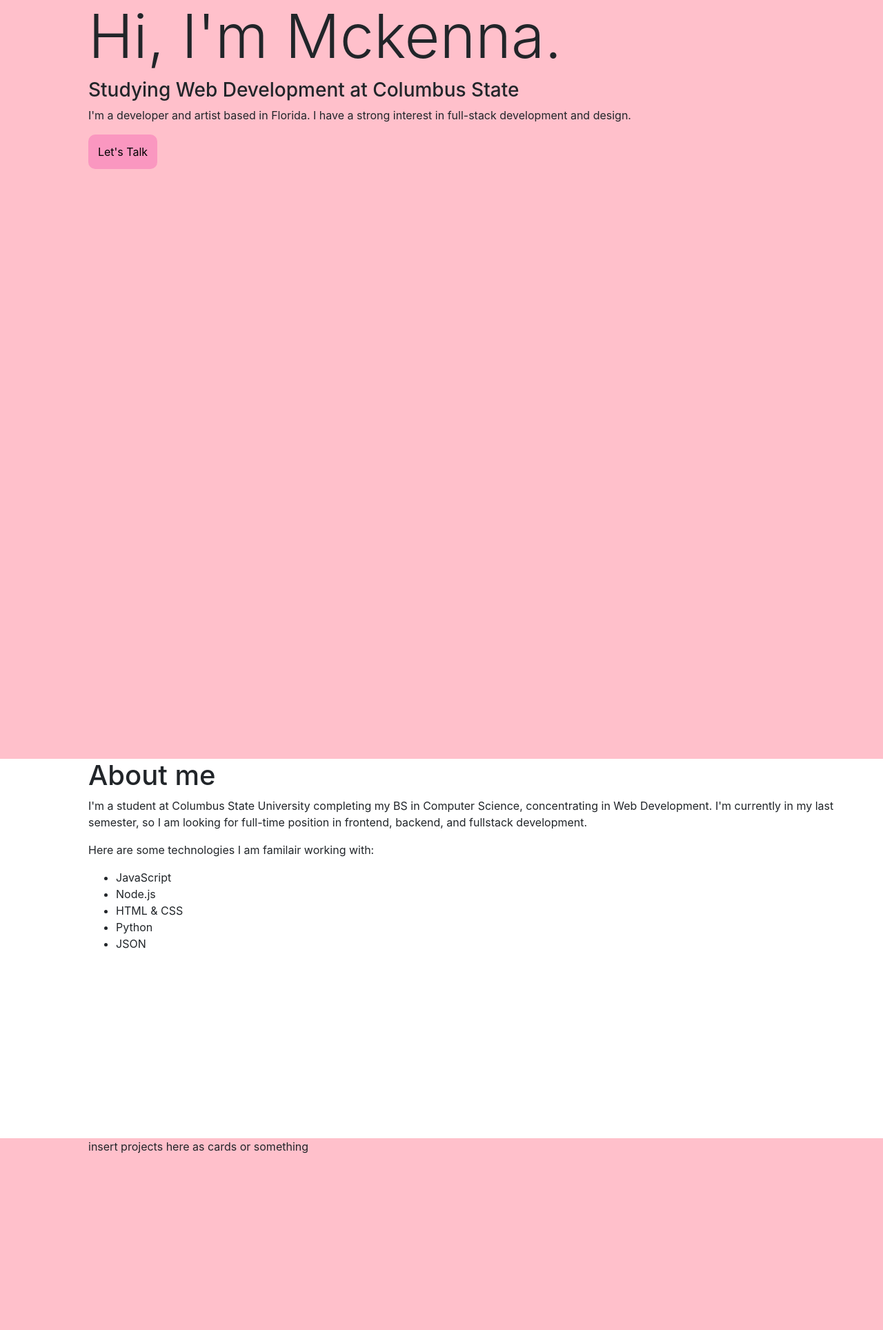
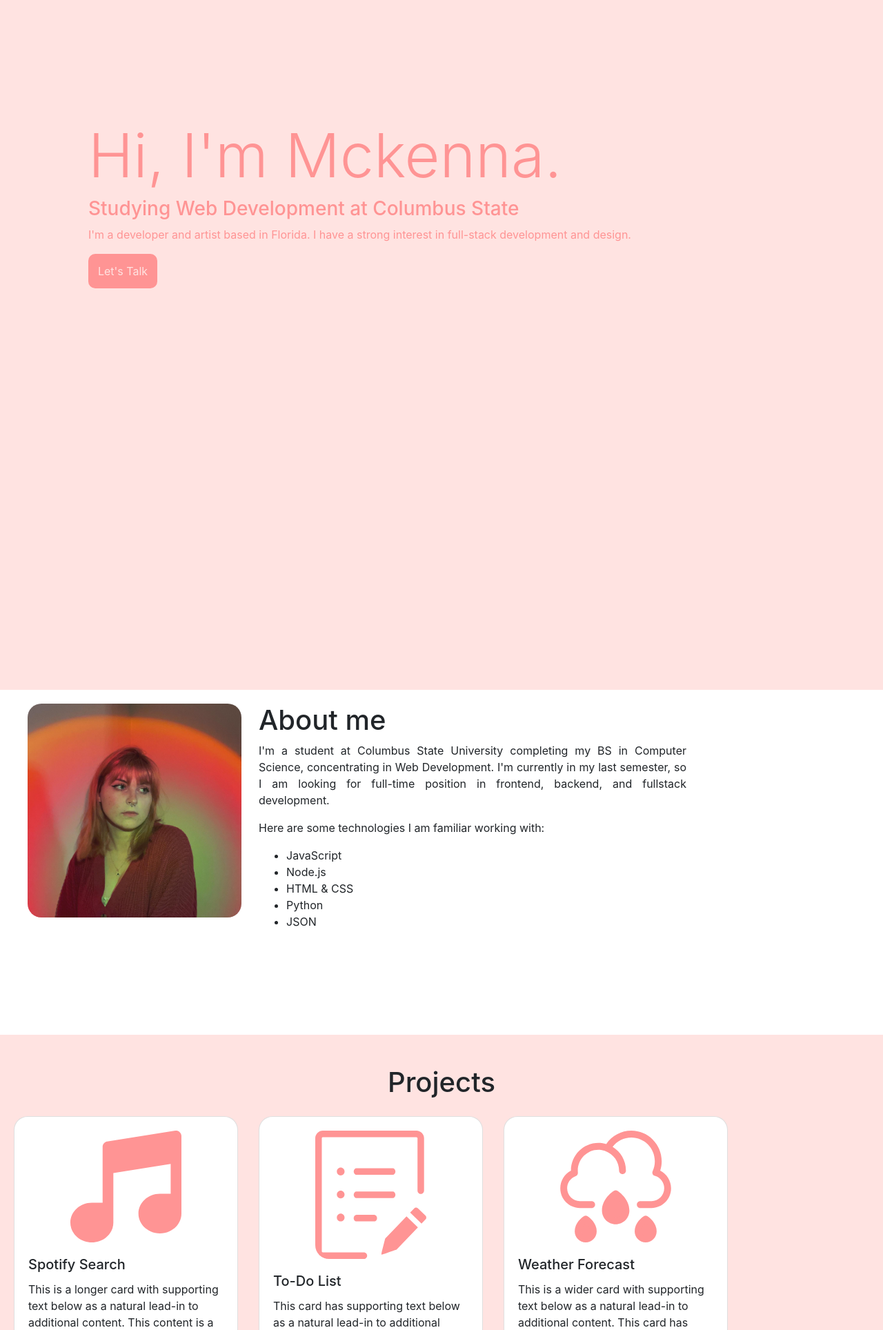
Before and after one commit to Mckenkoe/mckenko, a Flask app: page / in a window 1280 px wide. Shown: the top 1928 px of the page at 69% size. Run offline with Flask 2, Linux system fonts and the light colour scheme; some libraries are stand-ins or nearby versions.

Commit message:
added cards for projects and fixed button

```diff
--- a/static/style.css
+++ b/static/style.css
@@ -1,5 +1,5 @@
 body{
-    height: 275vh;
+    height: 250vh;
     width: 100vw;
     margin:0%;
     padding: 0%;
@@ -7,8 +7,8 @@ body{
 
 /* ids */
 #header{
-    background-color: pink;
-
+    background-color: #FFE3E1;
+    color: #FF9494;
 }
 
 #about{
@@ -16,7 +16,7 @@ body{
 }
 
 #exp{
-    background-color: pink;
+    background-color: #FFE3E1;
 }
 
 #contact{
@@ -26,9 +26,54 @@ body{
 /* classes */
 .content{
     margin-left: 10vw;
+}
+
+.about-content{
     display: flex;
-    flex-direction: column;
+    flex-direction: row;
+    padding: 20px;
+}
 
+.profile-img{
+    margin:  0 25px 0 20px;
+}
+
+.profile-words{
+    text-align: justify;
+}
+
+.test{
+    padding-top:15%;
+}
+
+.exp-content{
+    display: flex;
+    flex-direction: row;
+    padding: 20px;
+    width: 100%;
+    height: 50%;
+    display: block;
+}
+
+.exp-content > h1{
+    margin: auto;
+    padding: 25px;
+    text-align: center;
+}
+
+.projects-container{
+
+}
+
+.card{
+    max-width: 325px;
+    max-height: 300;
+    border-radius: 20px;
+}
+
+.card > img{
+    margin: auto;
+    margin-top: 20px;
 }
 
 button{
@@ -36,6 +81,26 @@ button{
     height: 50px;
     border: none;
     padding: 10px;
-    background-color: rgb(250, 151, 192);
+    background-color: #FF9494;
     border-radius: 10px;
+    color: #FFE3E1;
+    transition: 0.3s;
+    outline: none;
 }
+
+button:hover{
+    border-color: #FF9494;
+    border-style: solid;
+    background-color: #FFE3E1;
+    color: #FF9494;
+}
+
+button,
+button:active,
+button:focus {
+  outline: none;
+}
+
+img{
+    border-radius: 20px;
+}
--- a/templates/index.html
+++ b/templates/index.html
@@ -8,6 +8,7 @@
 
     <!-- Bootstrap CSS -->
     <link rel="stylesheet" href="https://cdn.jsdelivr.net/npm/bootstrap@4.0.0/dist/css/bootstrap.min.css" integrity="sha384-Gn5384xqQ1aoWXA+058RXPxPg6fy4IWvTNh0E263XmFcJlSAwiGgFAW/dAiS6JXm" crossorigin="anonymous">
+    <!-- my css -->
     <link rel="stylesheet" href="{{url_for('static', filename='style.css')}}">
 
     <title>Hello, world!</title>
@@ -15,21 +16,28 @@
   <body>
     <div id="header" class="h-50" >
         <div class="content">
+            <div class="test">
                 <h1 class="display-2">Hi, I'm Mckenna.</h1>
                 <h3>Studying Web Development at Columbus State</h3>
                 <p>I'm a developer and artist based in Florida. I have a strong interest in full-stack development and design.</p>
-            <button>Let's Talk</button>
+                <button onclick="window.location.href='mailto:koetitz_mckenna@columbusstate.edu';">Let's Talk</button>
+            </div>
+
         </div>
     </div>
     <div id="about" class="h-25">
-        <div class="content">
+        <div class="about-content">
+            <div class="profile-img w-25">
+                <img src="{{url_for('static', filename='me.jpeg')}}" alt="profile image"class="img-fluid" >
+            </div>
+            <div class="profile-words w-50">
                 <h1>About me</h1>
                 <p>
                     I'm a student at Columbus State University completing my BS in Computer Science, concentrating in Web Development.
                     I'm currently in my last semester, so I am looking for full-time position in frontend, backend, and fullstack development.
                 </p>
                 <p>
-            Here are some technologies I am familair working with:
+                    Here are some technologies I am familiar working with:
                     <ul>
                         <li>JavaScript</li>
                         <li>Node.js</li>
@@ -41,9 +49,38 @@
             </div>
 
         </div>
+
+    </div>
     <div id="exp" class="h-50">
-        <div class="content">
-            insert projects here as cards or something
+        <div class="exp-content">
+            <h1 class="mt-auto">Projects</h1>
+            <div class="projects-container">
+
+                <div class="card-deck">
+                    <div class="card">
+                      <img class="card-img-top img-fluid w-50" src="{{url_for('static', filename='musical-note-music.svg')}}" alt="Card image cap" >
+                      <div class="card-body">
+                        <h5 class="card-title">Spotify Search</h5>
+                        <p class="card-text">This is a longer card with supporting text below as a natural lead-in to additional content. This content is a little bit longer.</p>
+                      </div>
+                    </div>
+                    <div class="card">
+                      <img class="card-img-top img-fluid w-50" src="{{url_for('static', filename='edit-list-icon.svg')}}" alt="Card image cap">
+                      <div class="card-body">
+                        <h5 class="card-title">To-Do List</h5>
+                        <p class="card-text">This card has supporting text below as a natural lead-in to additional content.</p>
+                      </div>
+                    </div>
+                    <div class="card">
+                      <img class="card-img-top img-fluid w-50" src="{{url_for('static', filename='rain.svg')}}" alt="Card image cap">
+                      <div class="card-body">
+                        <h5 class="card-title">Weather Forecast</h5>
+                        <p class="card-text">This is a wider card with supporting text below as a natural lead-in to additional content. This card has even longer content than the first to show that equal height action.</p>
+                      </div>
+                    </div>
+                  </div>
+
+            </div>
         </div>
     </div>
     <div id="footer">
@@ -57,5 +94,7 @@
     <script src="https://code.jquery.com/jquery-3.2.1.slim.min.js" integrity="sha384-KJ3o2DKtIkvYIK3UENzmM7KCkRr/rE9/Qpg6aAZGJwFDMVNA/GpGFF93hXpG5KkN" crossorigin="anonymous"></script>
     <script src="https://cdn.jsdelivr.net/npm/popper.js@1.12.9/dist/umd/popper.min.js" integrity="sha384-ApNbgh9B+Y1QKtv3Rn7W3mgPxhU9K/ScQsAP7hUibX39j7fakFPskvXusvfa0b4Q" crossorigin="anonymous"></script>
     <script src="https://cdn.jsdelivr.net/npm/bootstrap@4.0.0/dist/js/bootstrap.min.js" integrity="sha384-JZR6Spejh4U02d8jOt6vLEHfe/JQGiRRSQQxSfFWpi1MquVdAyjUar5+76PVCmYl" crossorigin="anonymous"></script>
+    <!-- my script -->
+    <script src="{{url_for('static', filename='script.js')}}"></script>
   </body>
 </html>
```
Also changed, not shown: static/edit-list-icon.svg (added), static/me.jpeg (added), static/musical-note-music.svg (added), static/rain.svg (added), static/script.js (added). Lines whose indentation alone changed are shown as unchanged.
